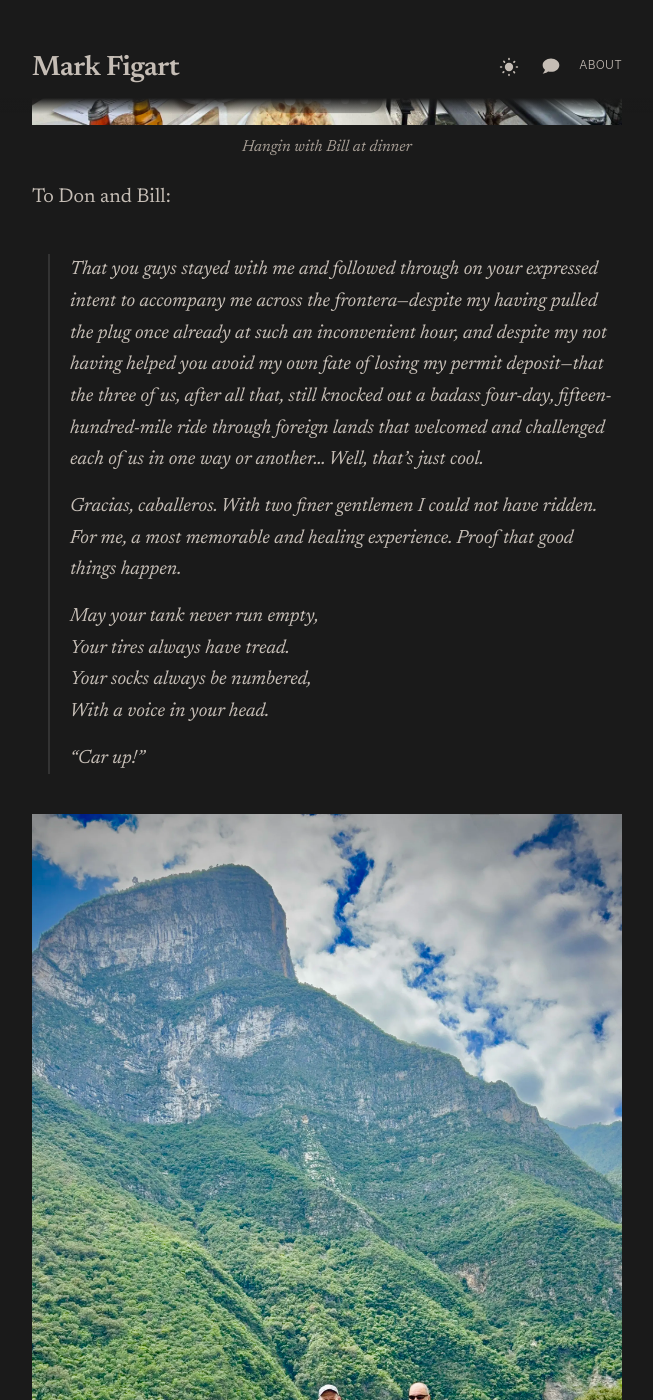
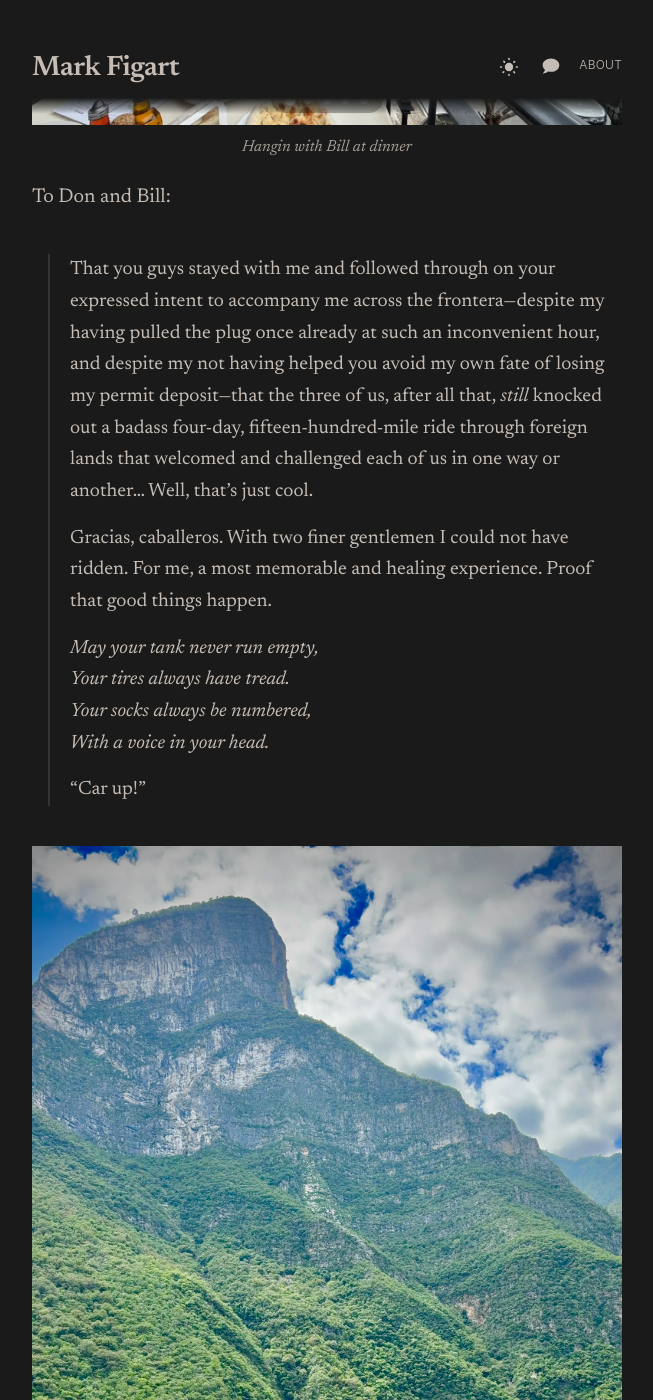
Before and after one commit to figart/60, a Jekyll site: the page built from _posts/2025-10-04-dash-to-mexico.md, in a window 1280 px wide and 1400 px high, scrolled down 1634 px. Shown: the whole window, without its empty margins (313-966 px from the left). Built offline with Jekyll 4.4.1, drawn with Linux system fonts in a browser that asks for light colours.

Commit message:
Update blockquote styling and post content
Change blockquote default style from italic to normal, allowing
markdown formatting within quotes. Add journal entries to porch
post, italicize poem in Mexico post, and bold call-to-action in
Ukraine post.

Co-Authored-By: Claude Opus 4.5 <noreply@anthropic.com>

```diff
--- a/_posts/2025-10-04-dash-to-mexico.md
+++ b/_posts/2025-10-04-dash-to-mexico.md
@@ -31,10 +31,10 @@ To Don and Bill:
 >
 > Gracias, caballeros. With two finer gentlemen I could not have ridden. For me, a most memorable and healing experience. Proof that good things happen.
 >
-> May your tank never run empty,\
+> _May your tank never run empty,\
 > Your tires always have tread.\
 > Your socks always be numbered,\
-> With a voice in your head.
+> With a voice in your head._
 >
 > "Car up!"
 
--- a/_sass/minima/_base.scss
+++ b/_sass/minima/_base.scss
@@ -145,7 +145,7 @@ blockquote {
   margin: 2.5rem 0 2.5rem 1rem;
   padding-left: 1.25rem;
   @include relative-font-size(1.2);
-  font-style: italic;
+  font-style: normal;
   transition: color 0.3s ease, border-color 0.3s ease;
 
   > :last-child {
```
Also changed, not shown: _posts/2024-02-13-a-case-for-the-humble-screened-in-porch.md (+4 -0 lines), _posts/2026-01-28-why-im-going-back-to-ukraine.md (+1 -1 lines).
